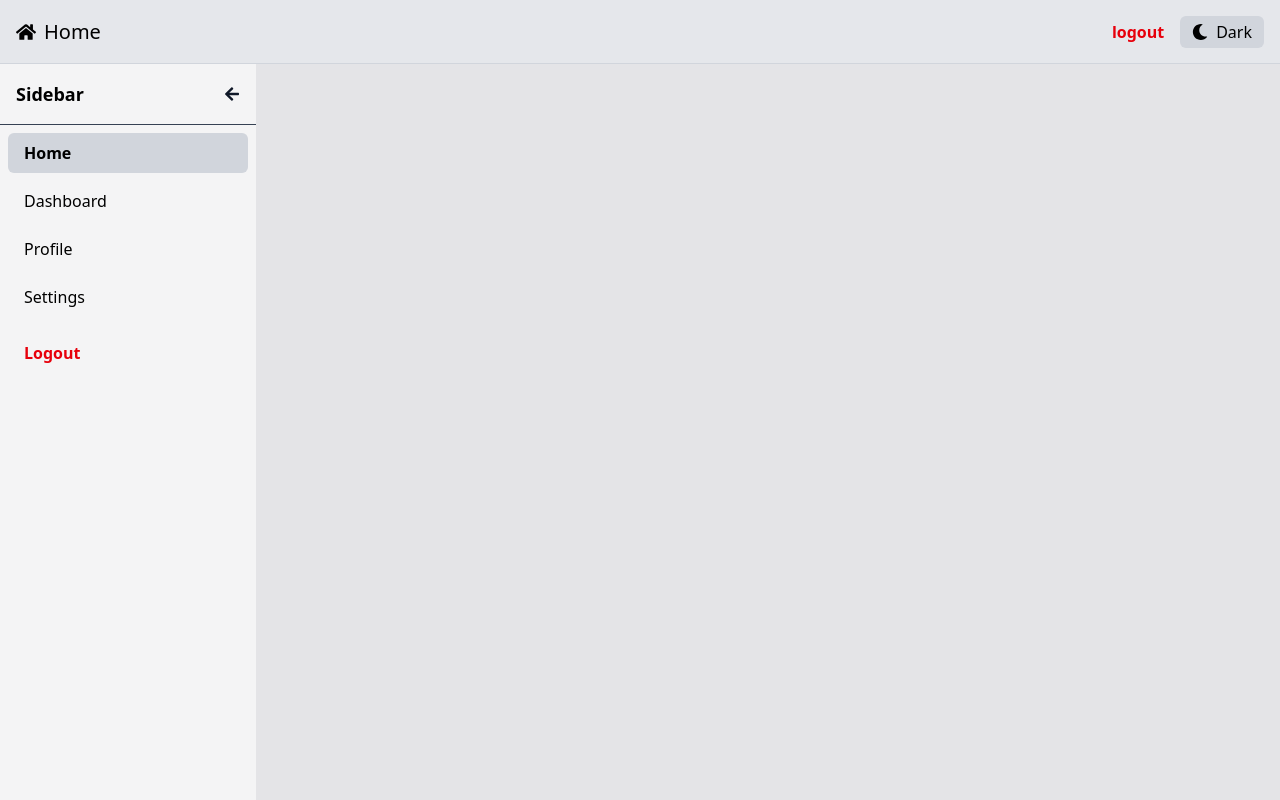
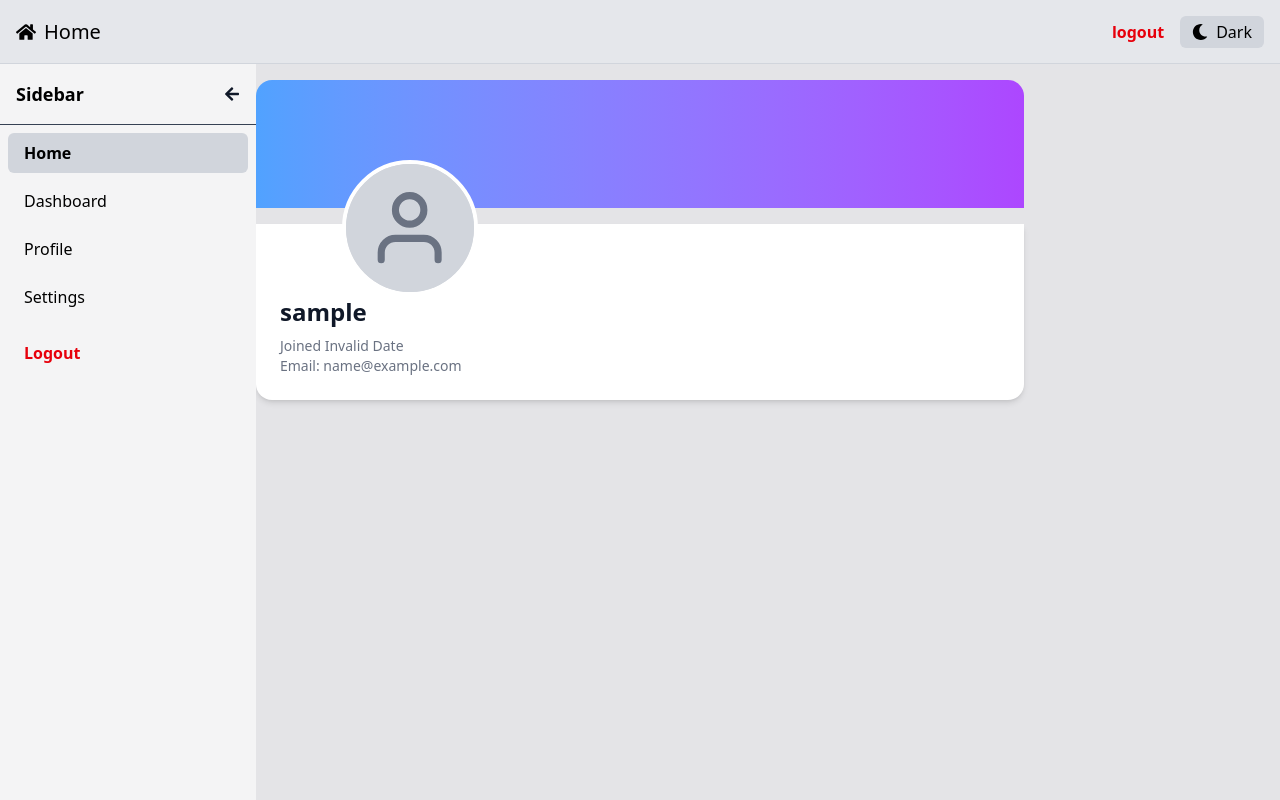
Before and after one commit to martinvega2003/pern-auth-with-typescript, a React (Vite) app in the folder client/: page /home in a window 1280 px wide. Built offline with nearby package versions, Linux system fonts and the light colour scheme; no server answers; sample sign-in values are in the browser's storage.

Commit message:
feat(home): Add Home page layout to display user data

```diff
--- a/client/src/App.tsx
+++ b/client/src/App.tsx
@@ -13,7 +13,7 @@ import Sidebar from './components/Sidebar';
 import InitialPage from './pages/InitialPage'
 import RegisterPage from './pages/RegisterPage'
 import LoginPage from './pages/LoginPage'
-import Auth from './pages/Auth';
+import Home from './pages/Home';
 
 // Routes
 import ProtectedRoute from './components/ProtectedRoute';
@@ -25,9 +25,6 @@ function App() {
     <AuthProvider>
       <ThemeProvider>
         <BrowserRouter>
-          <ToastContainer position="top-right" autoClose={3000} />
-          <Navbar />
-          <Sidebar />
           <Routes>
 
             {/* Initial And Auth Related Public Pages */ }
@@ -60,14 +57,17 @@ function App() {
 
             {/* Protected Routes */ }
             <Route
-              path="/auth"
+              path="/home"
               element={
                 <ProtectedRoute>
-                  <Auth />
+                  <Home />
                 </ProtectedRoute>
               }
             />
           </Routes>
+          <ToastContainer position="top-right" autoClose={3000} />
+          <Navbar />
+          <Sidebar />
         </BrowserRouter>
       </ ThemeProvider>
     </AuthProvider>
--- a/client/src/pages/Auth.tsx
+++ /dev/null
@@ -1,23 +0,0 @@
-import React from "react";
-import { useAuth } from "../context/AuthContext";
-
-const Auth: React.FC = () => {
-
-  // Get user from AuthContext
-  const { user } = useAuth()!;
-  return (
-    <div className="w-full h-screen flex flex-col justify-center items-center dark:text-gray-200">
-      <h1 className="text-2xl font-bold mb-4">Dashboard</h1>
-      {user ? (
-        <div className="text-center flex flex-col justify-start items-center">
-          <p>Welcome, <span className="font-semibold">{user.username}</span>!</p>
-          <p>Your email: <span className="font-semibold">{user.email}</span></p>
-        </div>
-      ) : (
-        <p>Loading user info...</p>
-      )}
-    </div>
-  )
-};
-
-export default Auth;
--- /dev/null
+++ b/client/src/pages/Home.tsx
@@ -0,0 +1,40 @@
+import React from "react";
+import { useAuth } from "../context/AuthContext";
+import { FiUser } from "react-icons/fi";
+
+const Home: React.FC = () => {
+  const { user } = useAuth();
+  if (!user) return <div>Loading...</div>;
+
+  return (
+    <div className="relative z-0 max-w-3xl mx-auto mt-8">
+      {/* Banner */}
+      <div className="w-full h-32 rounded-t-2xl bg-gradient-to-r from-blue-400 to-purple-500 mb-4"></div>
+
+      <div className="absolute left-1/5 transform -translate-x-1/2 -mt-16 border-4 border-white dark:border-gray-800 rounded-full bg-gray-300">
+        <div className="w-32 h-32 rounded-full bg-gray-300 flex items-center justify-center text-4xl text-white font-bold overflow-hidden">
+          <FiUser className="w-2/3 h-2/3 text-gray-500" />
+        </div>
+      </div>
+
+      <div className="p-6 pt-18 bg-white dark:bg-gray-700 rounded-b-2xl shadow-md">
+        <div className="space-x-6 relative">
+          <div className="w-full">
+            <h2 className="text-2xl font-semibold text-gray-900 dark:text-white">
+              {user.username}
+            </h2>
+
+            <p className="text-sm text-gray-500 dark:text-gray-400 mt-2">
+              Joined {new Date(user.created_at).toLocaleDateString()}
+            </p>
+            <p className="text-sm text-gray-500 dark:text-gray-400">
+              Email: {user.email}
+            </p>
+          </div>
+        </div>
+      </div>
+    </div>
+  );
+};
+
+export default Home;
```
